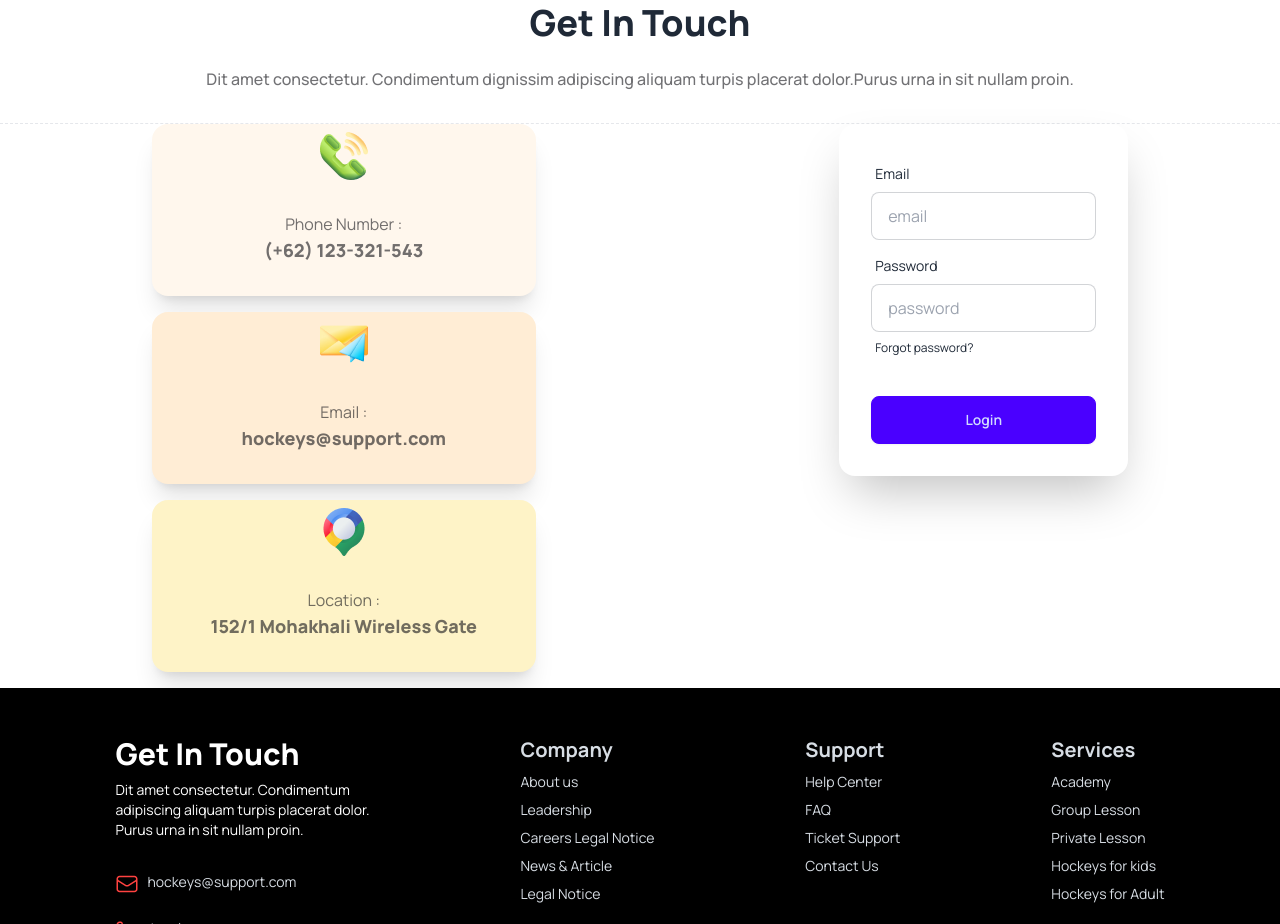
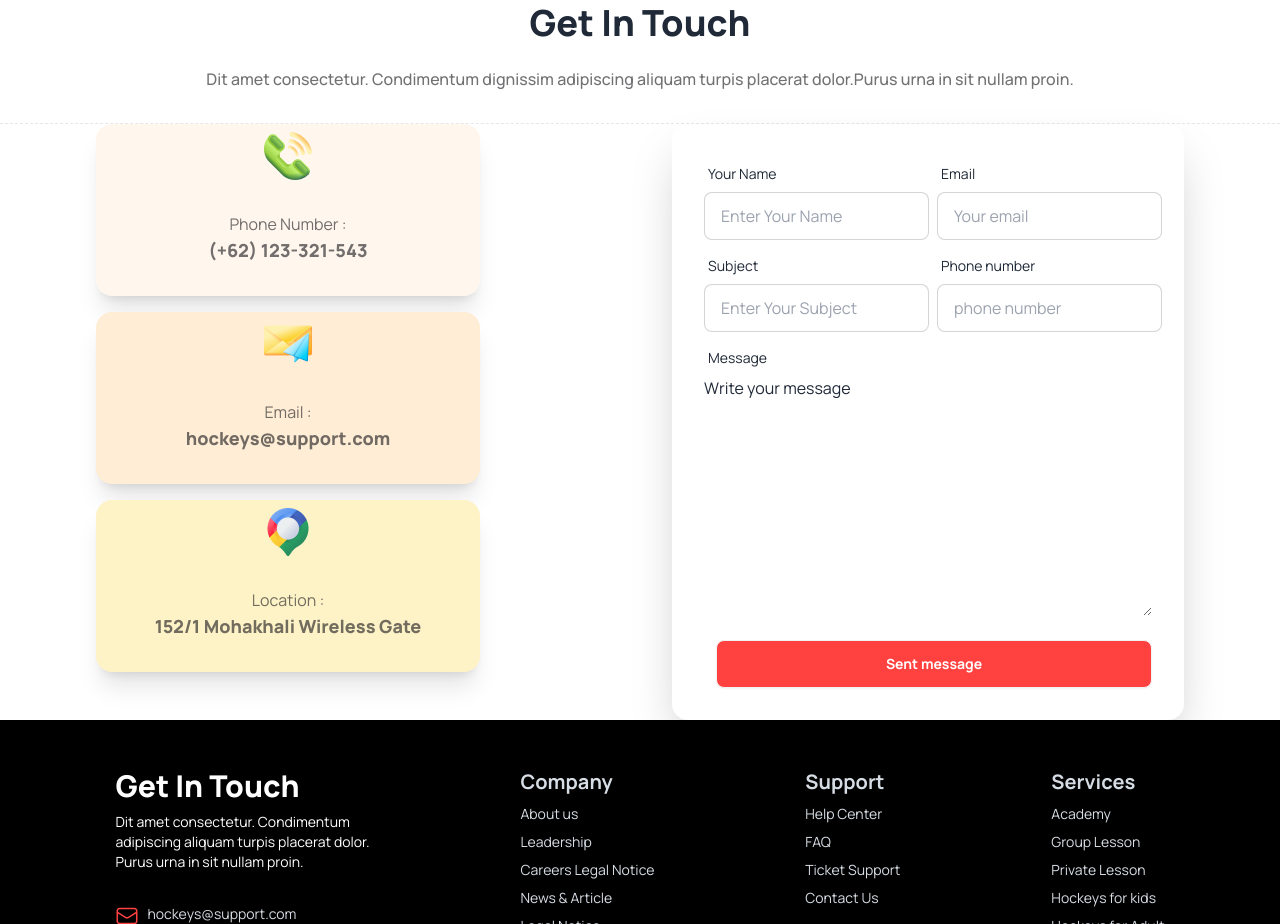
Before and after one commit to Monwar23/project3, a plain HTML site: page index.html in a window 1280 px wide. Shown: the part 5400-6324 px from the top of the page. Drawn offline with nearby package versions, Linux system fonts and the light colour scheme.

Commit message:
finally project finished

```diff
--- a/index.html
+++ b/index.html
@@ -616,25 +616,44 @@
                           </div>
                     </div>
                     <div>
-                        <div class="card shrink-0 w-full max-w-sm shadow-2xl bg-base-100">
+                        <div class="card shrink-0 w-full max-w-lg shadow-2xl bg-base-100">
                             <form class="card-body">
+                              <div class="flex gap-2">
+                                <div class="form-control">
+                                    <label class="label">
+                                      <span class="label-text">Your Name</span>
+                                    </label>
+                                    <input type="text" placeholder="Enter Your Name" class="input input-bordered" required />
+                                  </div>
                                   <div class="form-control">
                                     <label class="label">
                                       <span class="label-text">Email</span>
                                     </label>
-                                <input type="email" placeholder="email" class="input input-bordered" required />
+                                    <input type="email" placeholder="Your email" class="input input-bordered" required />
+                                  </div>
+                              </div>
+                              <div class="flex gap-2">
+                                <div class="form-control">
+                                    <label class="label">
+                                      <span class="label-text">Subject</span>
+                                    </label>
+                                    <input type="text" placeholder="Enter Your Subject" class="input input-bordered" required />
                                   </div>
                                   <div class="form-control">
                                     <label class="label">
-                                  <span class="label-text">Password</span>
+                                      <span class="label-text">Phone number</span>
                                     </label>
-                                <input type="password" placeholder="password" class="input input-bordered" required />
+                                    <input type="number" placeholder="phone number" class="input input-bordered" required />
+                                </div>
+                              </div>
+                              <div class="form-control">
                                 <label class="label">
-                                  <a href="#" class="label-text-alt link link-hover">Forgot password?</a>
+                                  <span class="label-text">Message</span>
                                 </label>
-                              </div>
+                                <textarea class="border-1 border-blue-200" name="" id="" cols="30" rows="10">Write your message</textarea>
+
                               <div class="form-control mt-6">
-                                <button class="btn btn-primary">Login</button>
+                                <button class="btn font-bold bg-[#FF4240] text-white ml-3">Sent message</button>
                               </div>
                             </form>
                           </div>
```
Lines whose indentation alone changed are shown as unchanged.
